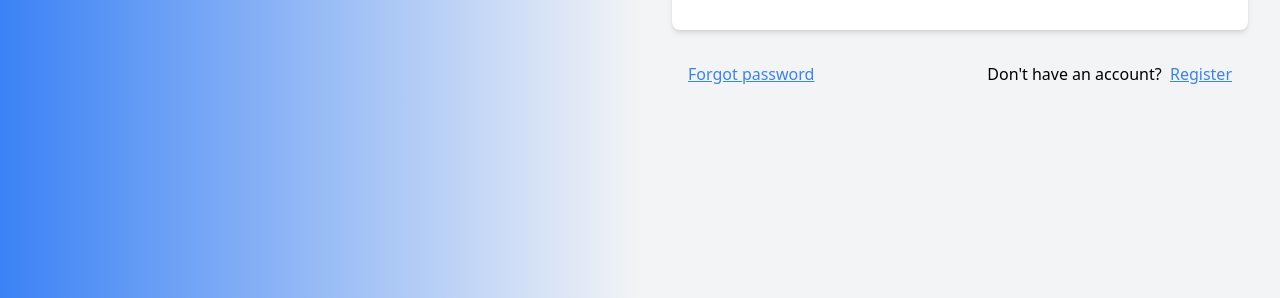
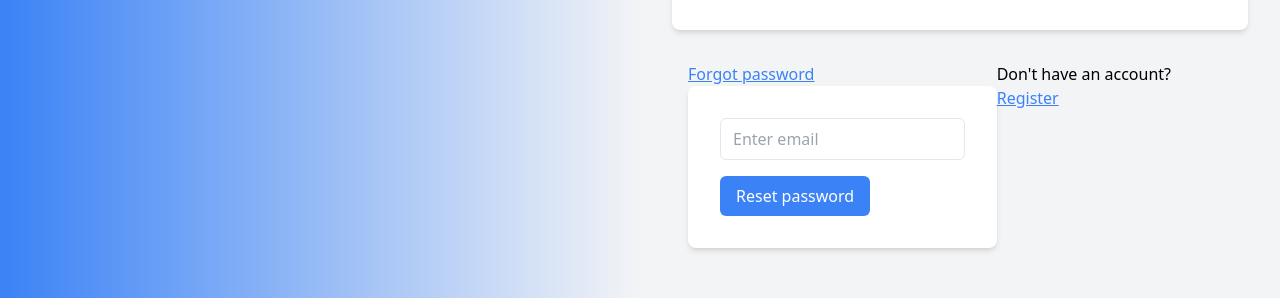
Before and after one commit to loluny85/web-auth, a React (Vite) app: page / in a window 1280 px wide. Both pictures are taken after a click on the button "Forgot password". Shown: the part 406-704 px from the top of the page. Built offline with nearby package versions, Linux system fonts and the light colour scheme; no server answers.

Commit message:
add reset password

```diff
--- /dev/null
+++ b/src/components/ResetPasswordForm.tsx
@@ -0,0 +1,69 @@
+import { useForm } from "react-hook-form";
+import { zodResolver } from "@hookform/resolvers/zod";
+import { z } from "zod";
+import { sendPasswordResetEmail } from "firebase/auth";
+import { auth } from "../../firebase";
+import { useState } from "react";
+import { useTranslation } from "react-i18next";
+import toast from "react-hot-toast";
+
+const schema = z.object({
+    email: z.string().email()
+  })
+
+const LoginForm = () => {
+  const [loading, setLoading] = useState<boolean>(false);
+  const {
+    register,
+    handleSubmit,
+    reset,
+    formState: { errors },
+  } = useForm({
+    resolver: zodResolver(schema),
+  });
+  const { t } = useTranslation();
+
+  const onSubmit = async (data: any) => {
+    reset()
+    setLoading(true);
+    try {
+      await sendPasswordResetEmail(auth, data.email).then(()=>{
+        toast.success(t('checkYourEmail'))
+        setLoading(false);
+      })
+    } catch (err) {
+      setLoading(false);
+      toast.error(t('RESET_PASSWORD_FAILED'))
+      console.error('Reset password failed');
+    }
+  };
+
+  return (
+    <div className="flex justify-center items-center max-w-screen-md w-full">
+      <form
+        className="bg-white p-8 shadow-md rounded-lg sm:w-400 md:w-400 lg:w-400 xl:w-400 w-full"
+        onSubmit={handleSubmit(onSubmit)}
+      >
+        <div className="">
+          <div className="mb-4">
+            <input
+              type="text"
+              id="email"
+              {...register('email')}
+              placeholder={t('enterEmail')}
+              className="w-full border rounded-md py-2 px-3 focus:outline-none focus:ring focus:border-blue-300"
+            />
+          </div>
+          <button
+            type="submit"
+            className="bg-blue-500 text-white py-2 px-4 rounded-md hover:bg-blue-600 focus:outline-none focus:ring focus:border-blue-300"
+          >
+            {t('resetPassword')}
+          </button>
+        </div>
+      </form>
+    </div>
+  );
+};
+
+export default LoginForm;
--- a/src/locales/ar/error.json
+++ b/src/locales/ar/error.json
@@ -3,5 +3,6 @@
     "USER_CREATION_FAILED": "فشل إنشاء المستخدم",
     "USER_CREATION_NOT_SUCCESSFUL": "فشل إنشاء المستخدم",
     "USER_FETCH_FAILED": "فشل جلب تفاصيل المستخدم",
-    "EMAIL_EXISTS": "عنوان البريد الإلكتروني موجود بالفعل."
+    "EMAIL_EXISTS": "عنوان البريد الإلكتروني موجود بالفعل.",
+    "RESET_PASSWORD_FAILED": "فشلت إعادة تعيين كلمة المرور"
 }
--- a/src/locales/ar/translation.json
+++ b/src/locales/ar/translation.json
@@ -15,5 +15,8 @@
     "profileDetails": "تفاصيل الملف الشخصي",
     "loginSuccessful": "تم تسجيل الدخول بنجاح",
     "loggingIn": "تسجيل الدخول...",
-    "creatingUser": "Creating user..."
+    "creatingUser": "إنشاء المستخدم...",
+    "checkYourEmail": "تحقق من بريدك الإلكتروني",
+    "enterEmail": "أدخل البريد الإلكتروني",
+    "resetPassword": "إعادة تعيين كلمة المرور"
 }
--- a/src/locales/en/error.json
+++ b/src/locales/en/error.json
@@ -3,5 +3,6 @@
     "USER_CREATION_FAILED": "User creation failed",
     "USER_CREATION_NOT_SUCCESSFUL": "User creation did not succeed",
     "USER_FETCH_FAILED": "Fetching user details failed",
-    "EMAIL_EXISTS": "Email id already exists"
+    "EMAIL_EXISTS": "Email id already exists",
+    "RESET_PASSWORD_FAILED": "Reset password failed"
 }
--- a/src/locales/en/translation.json
+++ b/src/locales/en/translation.json
@@ -15,5 +15,8 @@
     "profileDetails": "Profile Details",
     "loginSuccessful": "Login Successful",
     "loggingIn": "Logging in...",
-    "creatingUser": "Creating user..."
+    "creatingUser": "Creating user...",
+    "checkYourEmail": "Check your email",
+    "enterEmail": "Enter email",
+    "resetPassword": "Reset password"
 }
--- a/src/locales/fr/error.json
+++ b/src/locales/fr/error.json
@@ -3,5 +3,6 @@
     "USER_CREATION_FAILED": "Échec de la création de l'utilisateur",
     "USER_CREATION_NOT_SUCCESSFUL": "La création de l'utilisateur n'a pas réussi",
     "USER_FETCH_FAILED": "Échec de la récupération des détails de l'utilisateur",
-    "EMAIL_EXISTS": "L'adresse e-mail existe déjà."
+    "EMAIL_EXISTS": "L'adresse e-mail existe déjà.",
+    "RESET_PASSWORD_FAILED": "Échec de la réinitialisation du mot de passe"
 }
--- a/src/locales/fr/translation.json
+++ b/src/locales/fr/translation.json
@@ -15,5 +15,8 @@
   "profileDetails": "Détails du profil",
   "loginSuccessful": "Connexion réussie",
   "loggingIn": "Connexion en cours...",
-  "creatingUser": "Creating user..."
+  "creatingUser": "Création de l'utilisateur...",
+  "checkYourEmail": "Vérifiez votre e-mail",
+  "enterEmail": "Entrez l'adresse e-mail",
+  "resetPassword": "Réinitialiser le mot de passe"
 }
--- a/src/pages/Access.tsx
+++ b/src/pages/Access.tsx
@@ -7,20 +7,28 @@ import { useAuthStore } from "../store/useAuthStore";
 import Header from "../components/Header";
 import { SiAuthelia } from "react-icons/si";
 import useThemeStore from "../store/useThemeStore";
+import { sendPasswordResetEmail } from "firebase/auth";
+import { auth } from "../../firebase";
+import ResetPasswordForm from '../components/ResetPasswordForm'
 
 function App() {
   const [isLogin, setIsLogin] = useState(true);
   const { isAuthenticated } = useAuthStore();
   const { t } = useTranslation();
   const { theme } = useThemeStore();
+  const [resetPassword, setResetPassword] = useState(false)
+
   const toggleForm = () => {
     setIsLogin(!isLogin);
   };
 
+  const handleResetPassword = () => {
+    setResetPassword(true)
+  }
+
   return (
     <>
       <Header />
-
       <div className="flex min-h-screen bg-gray-100 overflow-x-hidden relative md:w-full">
         <div
           className={`w-1/2 bg-gradient-to-r ${theme.bodyBackground} to-transparent p-4 hidden md:block`}
@@ -31,15 +39,20 @@ function App() {
           <div className="space-x-4 mt-4 w-full p-4">
             {isLogin ? (
               <div className="flex justify-between">
+                <div>
                   <button
                     className={`text-blue-500 underline ${
                       isLogin ? "" : "opacity-50"
                     }`}
-                  // onClick={toggleForm}
+                    onClick={handleResetPassword}
                     disabled={!isLogin}
                   >
                     {t("passwordForgot")}
                   </button>
+                  {
+                    resetPassword ? <ResetPasswordForm /> : null
+                  }
+                </div>
                 <div>
                   {t("accountDontHave")} &nbsp;
                   <button
```
Lines whose indentation alone changed are shown as unchanged.
